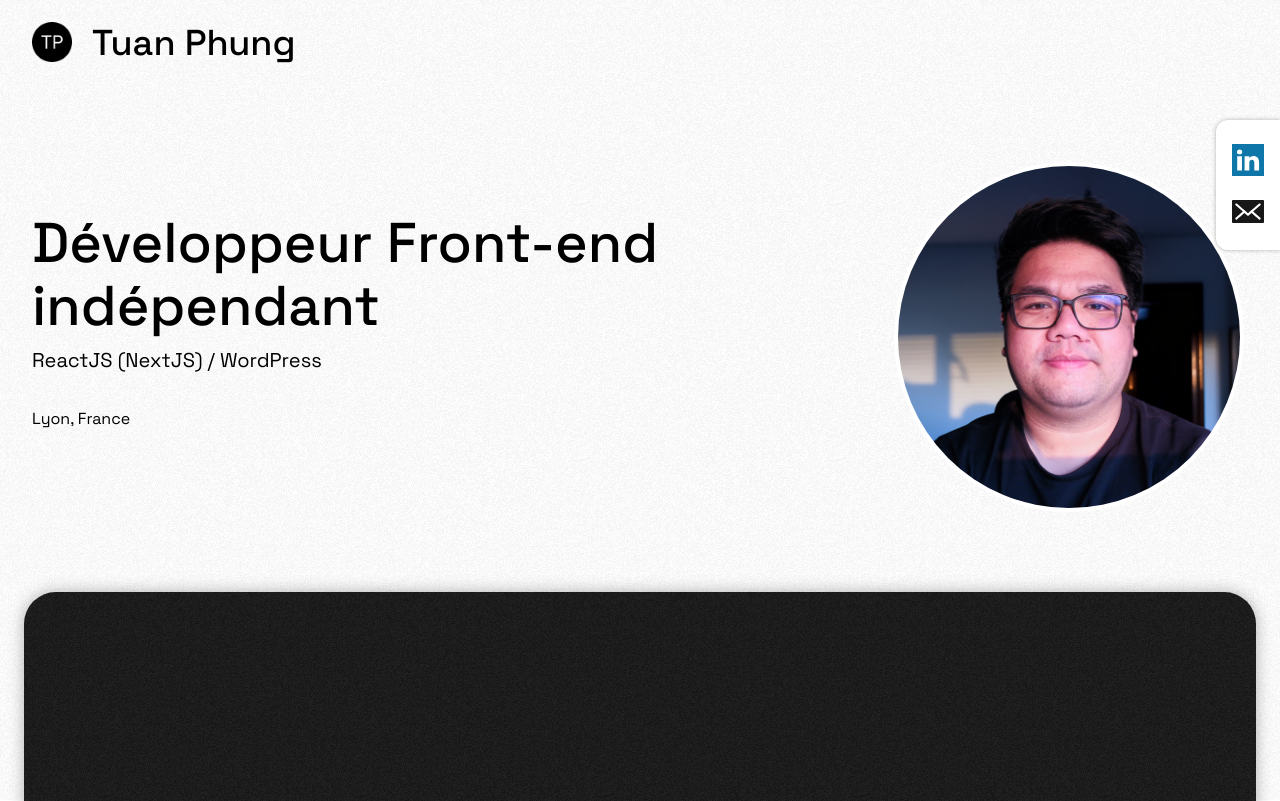
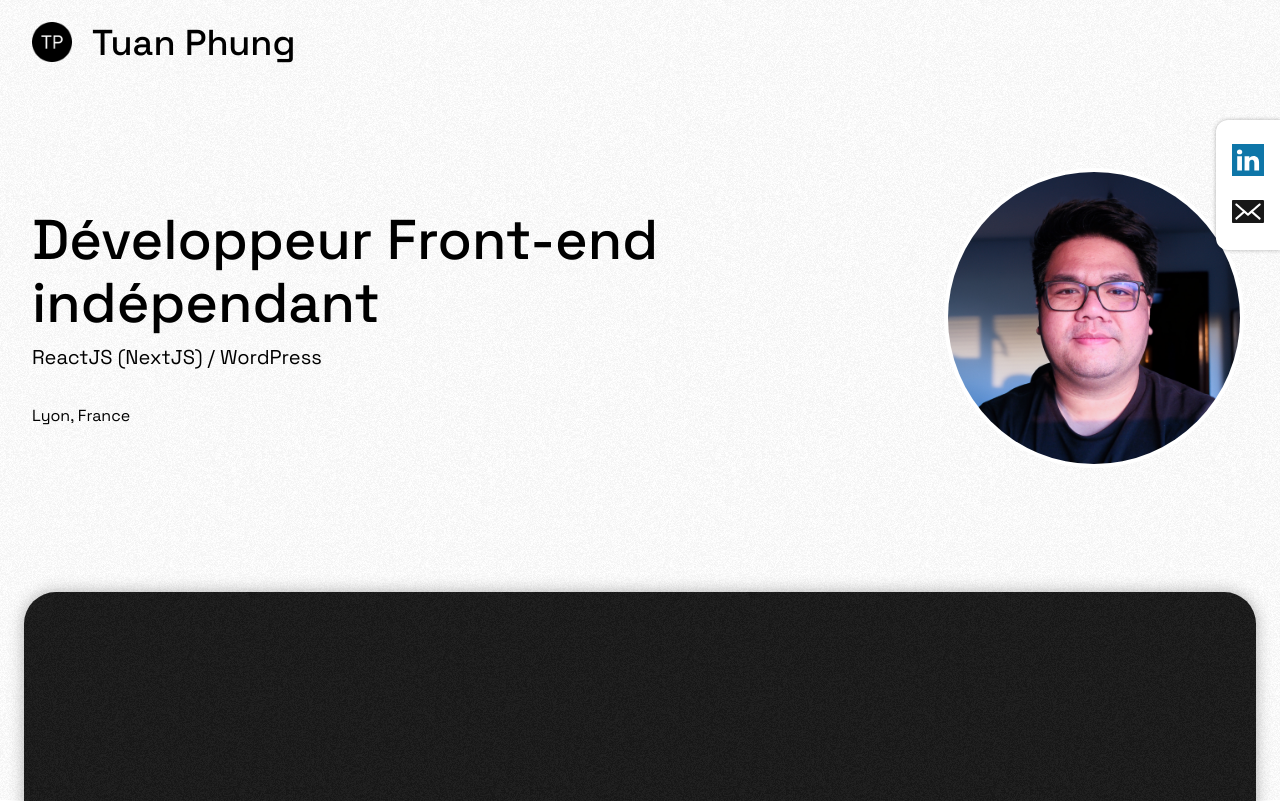
Before and after one commit to tuanp0/site, a website built with Vite: page index.html in a window 1280 px wide. Shown: the top 801 px of the page. Built offline with nearby package versions, Linux system fonts and the light colour scheme.

Commit message:
add animations

```diff
--- a/js/scripts.js
+++ b/js/scripts.js
@@ -5,7 +5,7 @@ document.addEventListener("DOMContentLoaded", function() {
     function updateOpacity() {
         const eltA = document.querySelectorAll(".site__global");
         const eltB = document.querySelectorAll(".about__content");
-        const distance = 800;
+        const distance = 650;
 
         eltA.forEach((elementA, index) => {
             const elementB = eltB[index];
@@ -28,6 +28,16 @@ document.addEventListener("DOMContentLoaded", function() {
         });
     }
 
+    const bodyElt = document.querySelectorAll("body");
+    const headerElt = document.querySelectorAll(".header");
+    const introElt = document.querySelectorAll(".intro");
+    const contactElt = document.querySelectorAll(".contact");
+
+    setTimeout(() => { introElt[0].classList.add('animated-opacity'); }, 700)
+    setTimeout(() => { headerElt[0].classList.add('animated'); }, 2200)
+    setTimeout(() => { introElt[0].classList.add('animated-height'); }, 2200)
+    setTimeout(() => { contactElt[0].classList.add('animated'); }, 2200)
+
     window.addEventListener('scroll', updateOpacity);
     window.addEventListener('resize', updateOpacity);
     window.addEventListener('load', updateOpacity);
--- a/styles/_variables.scss
+++ b/styles/_variables.scss
@@ -4,6 +4,7 @@
   --white-30: rgba(255,255,255,0.3);
   --black: #000000;
   --black-30: rgba(0,0,0,0.3);
+  --black-50: rgba(0,0,0,0.5);
   --almost-white: #F3F3F3;
   --almost-black: #171717;
   --light-grey: #D8D8D8;
@@ -15,10 +16,6 @@
   --max-width: 1280px;
   --padding: 1.5rem;
 
-  @media screen and (min-width: 768px) {
-
-  }
-
   @media screen and (min-width: 992px) {
     --padding: 2rem;
   }
--- a/styles/about.scss
+++ b/styles/about.scss
@@ -36,7 +36,7 @@
 
     @media screen and (min-width: 768px) {
         width: 70%;
-        padding: 3rem 0 6rem 0;
+        padding: 2rem 0 6rem 0;
     }
 }
 
@@ -102,6 +102,7 @@
     padding: 1.5rem;
     text-decoration: none;
     border-radius: 4px;
+    box-shadow: 0 0 16px 4px var(--black);
     transition: all 0.2s ease-in-out;
 
     @media screen and (min-width: 768px) {
@@ -125,7 +126,6 @@
     margin: 0 auto 1.25rem auto;
     border-radius: 2px;
     transition: all 0.2s ease-in-out;
-    overflow: hidden;
 }
 
 .site__name {
--- a/styles/contact.scss
+++ b/styles/contact.scss
@@ -1,12 +1,17 @@
 .contact {
     position: fixed;
-    right: 0;
+    right: -100px;
     top: 15%;
     padding: 1.25rem 0.75rem;
     background: var(--white);
     border-radius: .75rem 0 0 .75rem;
     z-index: 2;
     box-shadow: 0 0 4px var(--black-30);
+    transition: right 1s ease-in-out;
+
+    &.animated {
+        right: 0;
+    }
 }
 
 .linkedin {
--- a/styles/header.scss
+++ b/styles/header.scss
@@ -11,6 +11,12 @@
     justify-content: space-between;
     align-items: flex-start;
     z-index: 1;
+    opacity: 0;
+    transition: opacity 1s ease-in-out;
+
+    &.animated {
+        opacity: 1;
+    }
 }
 
 .header__name {
--- a/styles/intro.scss
+++ b/styles/intro.scss
@@ -2,12 +2,28 @@
 @use "./fonts" as *;
 
 .intro {
-    height: 78vh;
-    height: 78dvh;
+    display: flex;
+    align-items: center;
+    height: 100vh;
+    height: 100dvh;
+    transition: height 1s ease-in-out, opacity 0.6s ease-in-out;
+    opacity: 0;
+
+    &.animated-opacity {
+        opacity: 1;
+    }
+
+    &.animated-height {
+        height: 78vh;
+        height: 78dvh;
+    }
 
     @media screen and (min-width: 992px) {
-        height: 70vh;
-        height: 70dvh;
+
+        &.animated-height {
+            height: 70vh;
+            height: 70dvh;
+        }
     }
 
     .container {
@@ -71,7 +87,6 @@
 
 .intro__location {
     font-size: 0.875rem;
-    margin-bottom: 2rem;
 
     @media screen and (min-width: 992px) {
         font-size: 1rem;
@@ -94,11 +109,10 @@
     height: auto;
     display: block;
     border-radius: 100%;
-    overflow: hidden;
     border: 4px solid var(--white);
 
     @media screen and (min-width: 992px) {
-        width: 350px;
+        width: 300px;
         margin-right: 0;
         margin-left: auto;
     }
```
